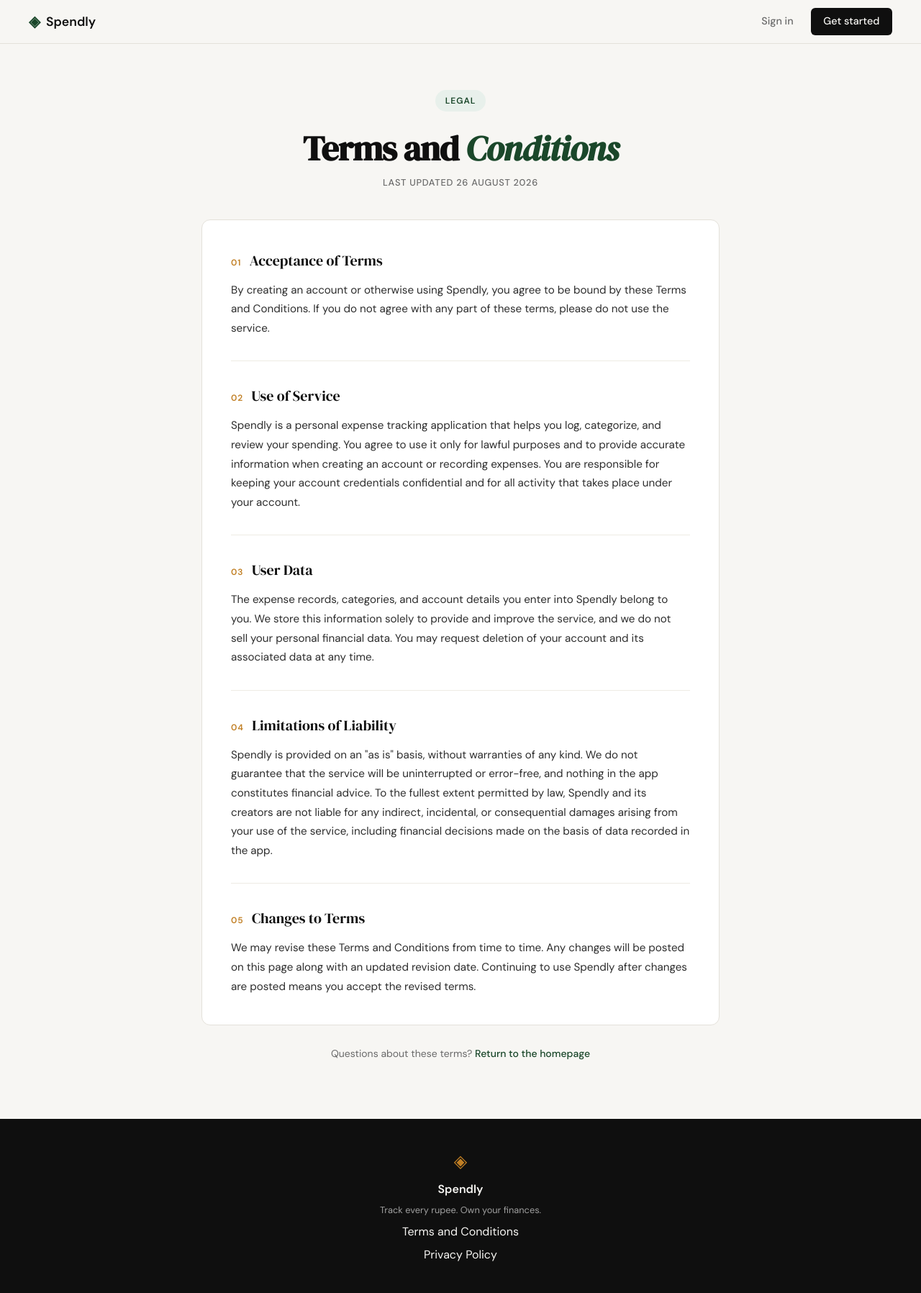
After one commit to jigneshclaud77-sys/spendly, a Flask app: page /terms in a window 1280 px wide. The commit adds this page. Shown: the whole page at 72% size. Run offline with Flask 3, Linux system fonts and the light colour scheme.

Commit message:
landing: add terms and condition page route

```diff
--- a/app.py
+++ b/app.py
@@ -20,6 +20,11 @@ def register():
 @app.route("/login")
 def login():
     return render_template("login.html")
+
+
+@app.route("/terms")
+def terms():
+    return render_template("terms.html")
 
 
 # ------------------------------------------------------------------ #
--- a/static/css/style.css
+++ b/static/css/style.css
@@ -478,6 +478,98 @@ a { color: inherit; text-decoration: none; }
 .auth-switch a:hover { text-decoration: underline; }
 
 /* ------------------------------------------------------------------ */
+/* Legal pages                                                         */
+/* ------------------------------------------------------------------ */
+
+.legal-section {
+    padding: 4rem 2rem 5rem;
+}
+
+.legal-inner {
+    max-width: 720px;
+    margin: 0 auto;
+}
+
+.legal-header {
+    text-align: center;
+    margin-bottom: 2.5rem;
+}
+
+.legal-title {
+    font-family: var(--font-display);
+    font-size: clamp(2rem, 4vw, 3rem);
+    line-height: 1.15;
+    letter-spacing: -0.02em;
+    color: var(--ink);
+    margin-bottom: 0.6rem;
+}
+
+.legal-title em {
+    font-style: italic;
+    color: var(--accent);
+}
+
+.legal-updated {
+    font-size: 0.8rem;
+    font-weight: 500;
+    color: var(--ink-muted);
+    text-transform: uppercase;
+    letter-spacing: 0.06em;
+}
+
+.legal-card {
+    background: var(--paper-card);
+    border: 1px solid var(--border);
+    border-radius: var(--radius-md);
+    padding: 2.5rem;
+}
+
+.legal-block + .legal-block {
+    margin-top: 2rem;
+    padding-top: 2rem;
+    border-top: 1px solid var(--border-soft);
+}
+
+.legal-heading {
+    display: flex;
+    align-items: baseline;
+    gap: 0.7rem;
+    font-family: var(--font-display);
+    font-size: 1.25rem;
+    font-weight: 400;
+    color: var(--ink);
+    margin-bottom: 0.75rem;
+}
+
+.legal-num {
+    font-family: var(--font-body);
+    font-size: 0.75rem;
+    font-weight: 600;
+    color: var(--accent-2);
+    letter-spacing: 0.08em;
+}
+
+.legal-block p {
+    font-size: 0.95rem;
+    color: var(--ink-soft);
+    line-height: 1.75;
+}
+
+.legal-footnote {
+    text-align: center;
+    font-size: 0.875rem;
+    color: var(--ink-muted);
+    margin-top: 1.75rem;
+}
+
+.legal-footnote a {
+    color: var(--accent);
+    font-weight: 500;
+}
+
+.legal-footnote a:hover { text-decoration: underline; }
+
+/* ------------------------------------------------------------------ */
 /* Footer                                                              */
 /* ------------------------------------------------------------------ */
 
@@ -527,4 +619,7 @@ a { color: inherit; text-decoration: none; }
 @media (max-width: 600px) {
     .nav-links a:not(.nav-cta) { display: none; }
     .hero { padding: 3rem 1rem 2rem; }
+
+    .legal-section { padding: 3rem 1rem 4rem; }
+    .legal-card { padding: 1.75rem 1.25rem; }
 }
--- a/templates/base.html
+++ b/templates/base.html
@@ -34,7 +34,7 @@
             <span class="brand-icon">◈</span>
             <span class="footer-name">Spendly</span>
             <p class="footer-copy">Track every rupee. Own your finances.</p>
-            <a href="#">Terms and Conditions</a>
+            <a href="{{ url_for('terms') }}">Terms and Conditions</a>
             <a href="#">Privacy Policy</a>
         </div>
     </footer>
--- /dev/null
+++ b/templates/terms.html
@@ -0,0 +1,76 @@
+{% extends "base.html" %}
+
+{% block title %}Terms and Conditions — Spendly{% endblock %}
+
+{% block content %}
+
+<section class="legal-section">
+    <div class="legal-inner">
+
+        <div class="legal-header">
+            <div class="hero-badge">Legal</div>
+            <h1 class="legal-title">Terms and <em>Conditions</em></h1>
+            <p class="legal-updated">Last updated 26 August 2026</p>
+        </div>
+
+        <div class="legal-card">
+            <article class="legal-block">
+                <h2 class="legal-heading"><span class="legal-num">01</span> Acceptance of Terms</h2>
+                <p>
+                    By creating an account or otherwise using Spendly, you agree to be bound by
+                    these Terms and Conditions. If you do not agree with any part of these terms,
+                    please do not use the service.
+                </p>
+            </article>
+
+            <article class="legal-block">
+                <h2 class="legal-heading"><span class="legal-num">02</span> Use of Service</h2>
+                <p>
+                    Spendly is a personal expense tracking application that helps you log,
+                    categorize, and review your spending. You agree to use it only for lawful
+                    purposes and to provide accurate information when creating an account or
+                    recording expenses. You are responsible for keeping your account credentials
+                    confidential and for all activity that takes place under your account.
+                </p>
+            </article>
+
+            <article class="legal-block">
+                <h2 class="legal-heading"><span class="legal-num">03</span> User Data</h2>
+                <p>
+                    The expense records, categories, and account details you enter into Spendly
+                    belong to you. We store this information solely to provide and improve the
+                    service, and we do not sell your personal financial data. You may request
+                    deletion of your account and its associated data at any time.
+                </p>
+            </article>
+
+            <article class="legal-block">
+                <h2 class="legal-heading"><span class="legal-num">04</span> Limitations of Liability</h2>
+                <p>
+                    Spendly is provided on an "as is" basis, without warranties of any kind. We do
+                    not guarantee that the service will be uninterrupted or error-free, and nothing
+                    in the app constitutes financial advice. To the fullest extent permitted by law,
+                    Spendly and its creators are not liable for any indirect, incidental, or
+                    consequential damages arising from your use of the service, including financial
+                    decisions made on the basis of data recorded in the app.
+                </p>
+            </article>
+
+            <article class="legal-block">
+                <h2 class="legal-heading"><span class="legal-num">05</span> Changes to Terms</h2>
+                <p>
+                    We may revise these Terms and Conditions from time to time. Any changes will be
+                    posted on this page along with an updated revision date. Continuing to use
+                    Spendly after changes are posted means you accept the revised terms.
+                </p>
+            </article>
+        </div>
+
+        <p class="legal-footnote">
+            Questions about these terms? <a href="{{ url_for('landing') }}">Return to the homepage</a>
+        </p>
+
+    </div>
+</section>
+
+{% endblock %}
```
Also changed, not shown: 1 other file.
